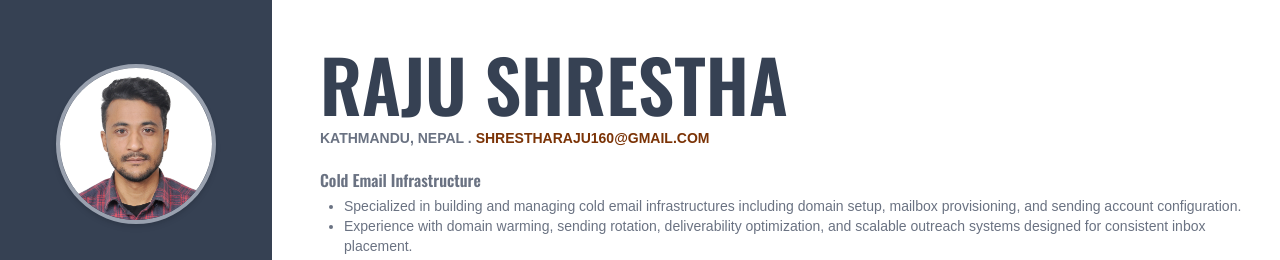
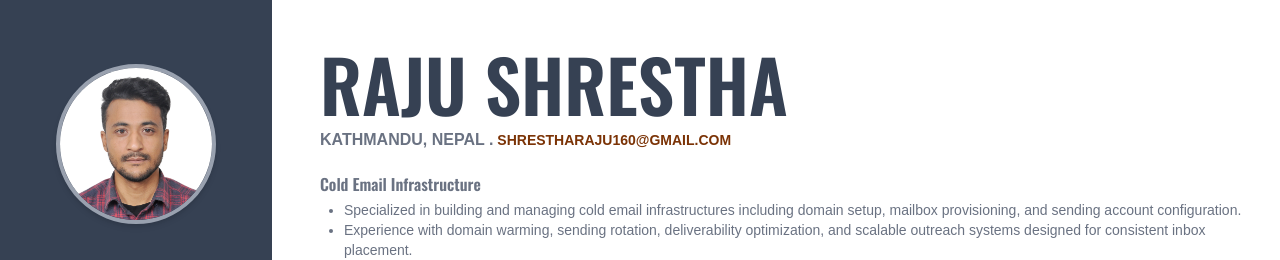
Before and after one commit to ranjushrestha/Email-Portfolio, a React (Vite) app: page / in a window 1280 px wide. Shown: the top 260 px of the page. Built offline with nearby package versions, Linux system fonts and the light colour scheme.

Commit message:
Minor UI fixes

```diff
--- a/src/pages/About.jsx
+++ b/src/pages/About.jsx
@@ -54,7 +54,7 @@ const About = ({ data = aboutData }) => {
       </h2>
 
       {/* Intro */}
-      <p className="pt-2 font-semibold text-sm text-gray-500 max-w-2xl flex flex-col sm:flex-row items-center sm:items-center text-center sm:text-left gap-1">
+      <p className="pt-2 font-semibold text-base text-gray-500 max-w-2xl flex flex-col sm:flex-row items-center sm:items-center text-center sm:text-left gap-1">
         <span>{data.location} .</span>
         <a
           href={`mailto:${data.email}`}
--- a/src/pages/Services.jsx
+++ b/src/pages/Services.jsx
@@ -44,7 +44,7 @@ const Services = () => {
         {cardsData.map((card, index) => (
           <div
             key={index}
-            className=" bg-gray-300/50 rounded-2xl border border-gray-500 p-4 flex flex-col w-full hover:shadow-xl transition"
+            className=" bg-gray-300/50 rounded-2xl border border-gray-500 p-4 flex flex-col w-full hover:shadow-md transition"
           >
             <img
               src={card.icon}
```
